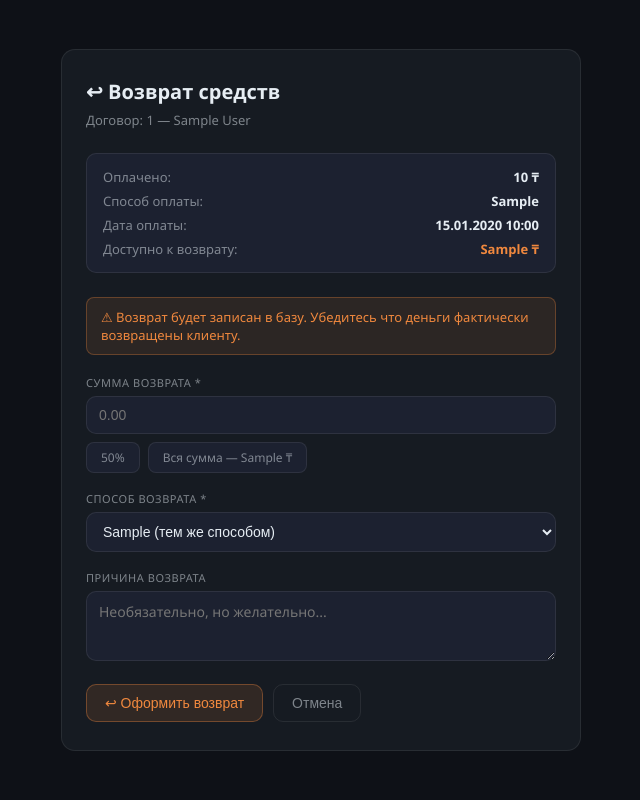
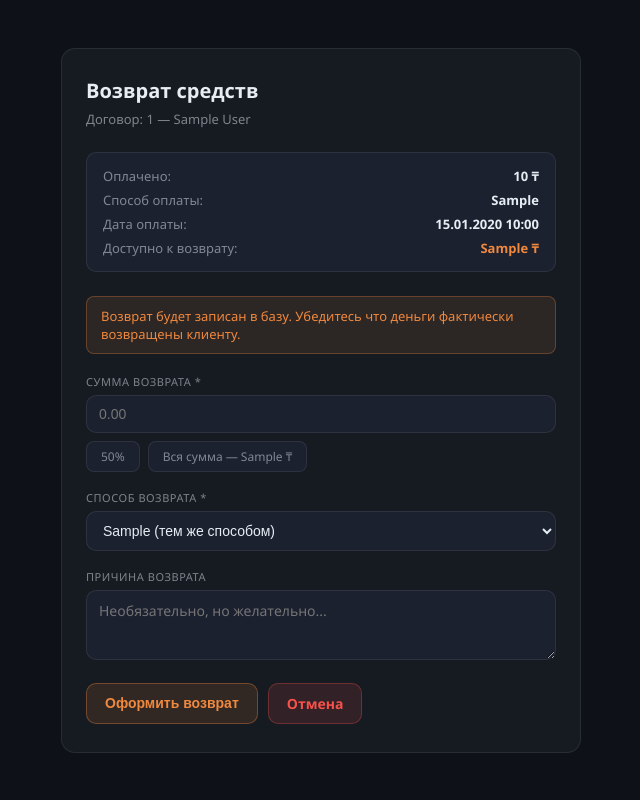
Before and after one commit to Finals-LDS/Ski_Rent, a Django app: template rent_project/rental_service/web/templates/forms/refund_form.html in a window 1280 px wide. Shown: the whole page, without its empty margins (319-959 px from the left). Run offline with Django 3.2, Linux system fonts and the light colour scheme; the template is opened without the code that fills it: most values are stand-ins (such as "Sample title", 1, 10 or a date in 2020).

Commit message:
UI: унифицировать стили форм, убрать эмодзи, центрировать форму аренды
- Убраны эмодзи-стикеры из всех форм (➕ 📐 ↩ ⚠ ★)
- Форма аренды теперь центрирована по вертикали (align-items: center)
- Кнопки приведены к единому стилю во всех формах (14px, font-weight 600, padding 10px 18px)
- Кнопка "Отмена" в формах клиента и возврата ведёт на дашборд
- Исправлен var(--red) на #f85149 в client_form и equipment_form

Co-Authored-By: Claude Sonnet 4.6 <noreply@anthropic.com>

```diff
--- a/rent_project/rental_service/web/templates/forms/client_form.html
+++ b/rent_project/rental_service/web/templates/forms/client_form.html
@@ -1,6 +1,6 @@
 <!DOCTYPE html>
 <html lang="ru">
 <head><meta charset="UTF-8"><meta name="viewport" content="width=device-width, initial-scale=1.0"><title>Новый клиент</title>
-<style>body{background:#0e1117;color:#e6edf3;font-family:'Segoe UI',sans-serif;display:flex;align-items:center;justify-content:center;min-height:100vh}.card{width:100%;max-width:640px;background:#161b22;border:1px solid rgba(255,255,255,.08);border-radius:14px;padding:20px}label{display:block;font-size:12px;color:rgba(230,237,243,.55);margin-bottom:6px}input{width:95%;padding:10px;border-radius:10px;border:1px solid rgba(255,255,255,.08);background:#1c2130;color:#e6edf3}.grid{display:grid;grid-template-columns:repeat(2,minmax(0,1fr));gap:12px}.btn{margin-top:12px;padding:10px 12px;border-radius:10px;background:rgba(79,172,254,.12);border:1px solid rgba(79,172,254,.3);color:#4facfe;cursor:pointer}.link{margin-left:8px;color:rgba(230,237,243,.7)}.err{color:#f85149;margin-bottom:8px}.btn-danger { background:rgba(248,81,73,.12); border:1px solid rgba(248,81,73,.3); color:var(--red); border-radius:10px; padding: 10px; cursor:pointer; }input { width:87%; }</style></head>
-<body><div class="card"><h2>{% if client %}Редактирование клиента{% else %}Создать клиента{% endif %}</h2>{% if error %}<div class="err">{{ error }}</div>{% endif %}<form method="post">{% csrf_token %}<div class="grid"><div><label>ФИО *</label><input name="full_name" value="{{ client.full_name|default:'' }}" required></div><div><label>Телефон *</label><input name="phone" value="{{ client.phone|default:'' }}" placeholder="+7 700 777 77 77"></div><div><label>Email *</label><input name="email" value="{{ client.email|default:'' }}" placeholder="email@gmail.com"></div><div><label>Документ *</label><input name="document_id" value="{{ client.document_id|default:'' }}" placeholder="000000000000"></div></div></br><button class="btn" type="submit">Сохранить</button><a class="link" href="{% url 'dashboard' %}"><button class="btn-danger" type="button">Отмена</button></a></form></div></body>
+<style>body{background:#0e1117;color:#e6edf3;font-family:'Segoe UI',sans-serif;display:flex;align-items:center;justify-content:center;min-height:100vh}.card{width:100%;max-width:640px;background:#161b22;border:1px solid rgba(255,255,255,.08);border-radius:14px;padding:20px}label{display:block;font-size:12px;color:rgba(230,237,243,.55);margin-bottom:6px}input{width:95%;padding:10px;border-radius:10px;border:1px solid rgba(255,255,255,.08);background:#1c2130;color:#e6edf3}.grid{display:grid;grid-template-columns:repeat(2,minmax(0,1fr));gap:12px}.btn{margin-top:8px;padding:10px 18px;border-radius:10px;background:rgba(79,172,254,.12);border:1px solid rgba(79,172,254,.3);color:#4facfe;cursor:pointer;font-size:14px;font-weight:600}.btn:hover{background:rgba(79,172,254,.2)}.err{color:#f85149;margin-bottom:8px}.btn-danger{background:rgba(248,81,73,.12);border:1px solid rgba(248,81,73,.3);color:#f85149;border-radius:10px;padding:10px 18px;cursor:pointer;font-size:14px;font-weight:600;text-decoration:none;display:inline-flex;align-items:center}.btn-danger:hover{background:rgba(248,81,73,.2)}input{width:87%}</style></head>
+<body><div class="card"><h2>{% if client %}Редактирование клиента{% else %}Создать клиента{% endif %}</h2>{% if error %}<div class="err">{{ error }}</div>{% endif %}<form method="post">{% csrf_token %}<div class="grid"><div><label>ФИО *</label><input name="full_name" value="{{ client.full_name|default:'' }}" required></div><div><label>Телефон *</label><input name="phone" value="{{ client.phone|default:'' }}" placeholder="+7 700 777 77 77"></div><div><label>Email *</label><input name="email" value="{{ client.email|default:'' }}" placeholder="email@gmail.com"></div><div><label>Документ *</label><input name="document_id" value="{{ client.document_id|default:'' }}" placeholder="000000000000"></div></div></br><button class="btn" type="submit">Сохранить</button><a class="btn-danger" href="{% url 'dashboard' %}">Отмена</a></form></div></body>
 </html>
--- a/rent_project/rental_service/web/templates/forms/payment_form.html
+++ b/rent_project/rental_service/web/templates/forms/payment_form.html
@@ -112,7 +112,7 @@
   .row { margin-bottom: 20px; }
 
   .actions { display: flex; gap: 10px; margin-top: 6px; }
-  .btn { padding: 10px 18px; border-radius: 10px; font-size: 14px; font-weight: 500; cursor: pointer; border: 1px solid; transition: all .15s; }
+  .btn { padding: 10px 18px; border-radius: 10px; font-size: 14px; font-weight: 600; cursor: pointer; border: 1px solid; transition: all .15s; }
   .btn-primary { background: rgba(79,172,254,.12); border-color: rgba(79,172,254,.35); color: var(--blue); }
   .btn-primary:hover { background: rgba(79,172,254,.2); }
   .btn-danger  { background: rgba(248,81,73,.1);   border-color: rgba(248,81,73,.3);   color: var(--red); }
@@ -259,7 +259,6 @@
 <div class="modal-overlay" id="confirmModal">
   <div class="modal">
     <div class="modal-header">
-      <span class="star">★</span>
       <span id="modalTitle">Оплата</span>  <!-- JS меняет текст -->
     </div>
 
--- a/rent_project/rental_service/web/templates/forms/refund_form.html
+++ b/rent_project/rental_service/web/templates/forms/refund_form.html
@@ -66,18 +66,18 @@
   .quick-btn:hover { border-color: var(--orange); color: var(--orange); }
 
   .actions { display: flex; gap: 10px; margin-top: 6px; }
-  .btn { padding: 10px 18px; border-radius: 10px; font-size: 14px; font-weight: 500;
+  .btn { padding: 10px 18px; border-radius: 10px; font-size: 14px; font-weight: 600;
          cursor: pointer; border: 1px solid; transition: all .15s; }
   .btn-refund { background: rgba(240,136,62,.12); border-color: rgba(240,136,62,.35); color: var(--orange); }
   .btn-refund:hover { background: rgba(240,136,62,.22); }
-  .btn-cancel { background: transparent; border-color: var(--border); color: var(--muted); }
-  .btn-cancel:hover { border-color: rgba(248,81,73,.4); color: var(--red); }
+  .btn-cancel { background: rgba(248,81,73,.12); border-color: rgba(248,81,73,.3); color: var(--red); text-decoration: none; display: inline-flex; align-items: center; }
+  .btn-cancel:hover { background: rgba(248,81,73,.2); }
 </style>
 </head>
 <body>
 
 <div class="card">
-  <h2>↩ Возврат средств</h2>
+  <h2>Возврат средств</h2>
   <p class="subtitle">Договор: {{ original_payment.rental.contract_number }} — {{ original_payment.rental.client.full_name }}</p>
 
   <!-- Информация об оригинальном платеже -->
@@ -102,7 +102,7 @@
 
   <!-- Предупреждение -->
   <div class="warn">
-    ⚠ Возврат будет записан в базу. Убедитесь что деньги фактически возвращены клиенту.
+    Возврат будет записан в базу. Убедитесь что деньги фактически возвращены клиенту.
   </div>
 
   {% if error %}<div class="err">{{ error }}</div>{% endif %}
@@ -142,10 +142,8 @@
     </div>
 
     <div class="actions">
-      <button type="submit" class="btn btn-refund">↩ Оформить возврат</button>
-      <a href="{% url 'payments' %}">
-        <button type="button" class="btn btn-cancel">Отмена</button>
-      </a>
+      <button type="submit" class="btn btn-refund">Оформить возврат</button>
+      <a href="{% url 'dashboard' %}" class="btn btn-cancel">Отмена</a>
     </div>
   </form>
 </div>
--- a/rent_project/rental_service/web/templates/forms/rental_form.html
+++ b/rent_project/rental_service/web/templates/forms/rental_form.html
@@ -13,7 +13,7 @@
   }
   * { box-sizing: border-box; margin: 0; padding: 0; }
   body { background: var(--bg); color: var(--text); font-family: 'Segoe UI', sans-serif;
-         display: flex; align-items: flex-start; justify-content: center;
+         display: flex; align-items: center; justify-content: center;
          min-height: 100vh; padding: 32px 16px; }
   .card { width: 100%; max-width: 980px; background: var(--surface);
           border: 1px solid var(--border); border-radius: 14px; padding: 28px; }
@@ -118,7 +118,7 @@
     <div id="itemsContainer"></div>
 
     <button type="button" class="add-btn" onclick="addItemRow()">
-      ➕ Добавить позицию
+      + Добавить позицию
     </button>
 
     <div class="total-bar">
@@ -150,7 +150,7 @@ const EQ = {
 
 const OPTIONS_HTML = '<option value="">— снаряжение —</option>' +
   Object.entries(EQ).map(([id, e]) =>
-    `<option value="${id}">${e.name} (${parseFloat(e.price).toLocaleString('ru-RU')} ₸/д.)${e.has_sizes ? ' 📐' : ''}</option>`
+    `<option value="${id}">${e.name} (${parseFloat(e.price).toLocaleString('ru-RU')} ₸/д.)</option>`
   ).join('');
 
 let rc = 0;
```
Also changed, not shown: rent_project/rental_service/web/templates/forms/equipment_form.html (+2 -2 lines).
